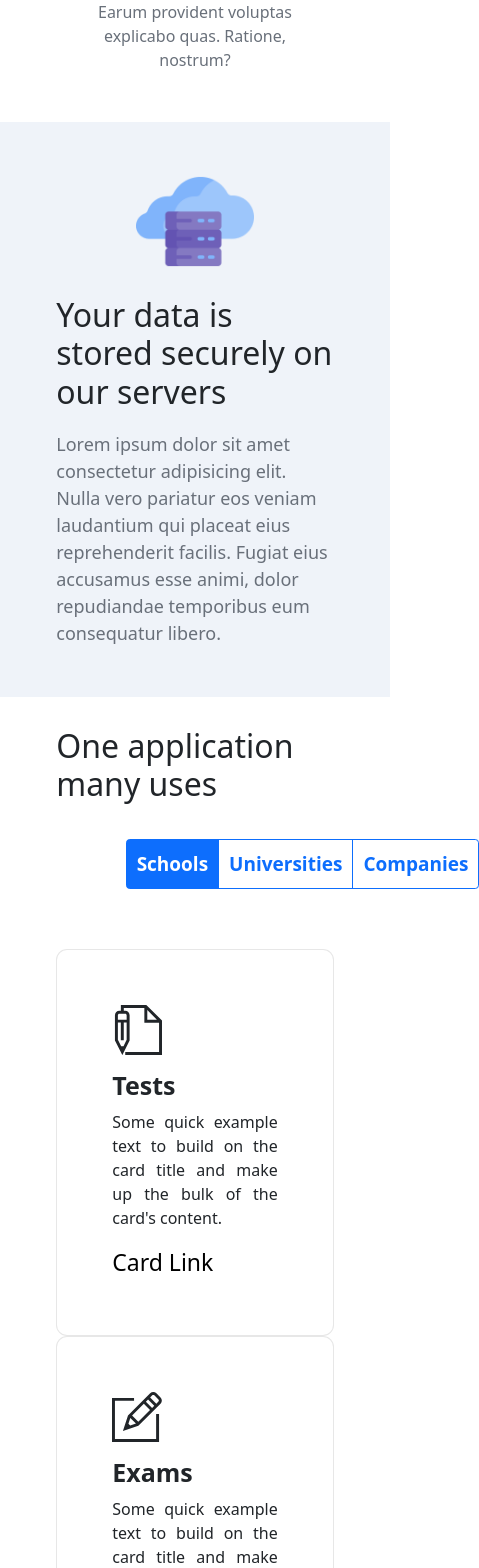
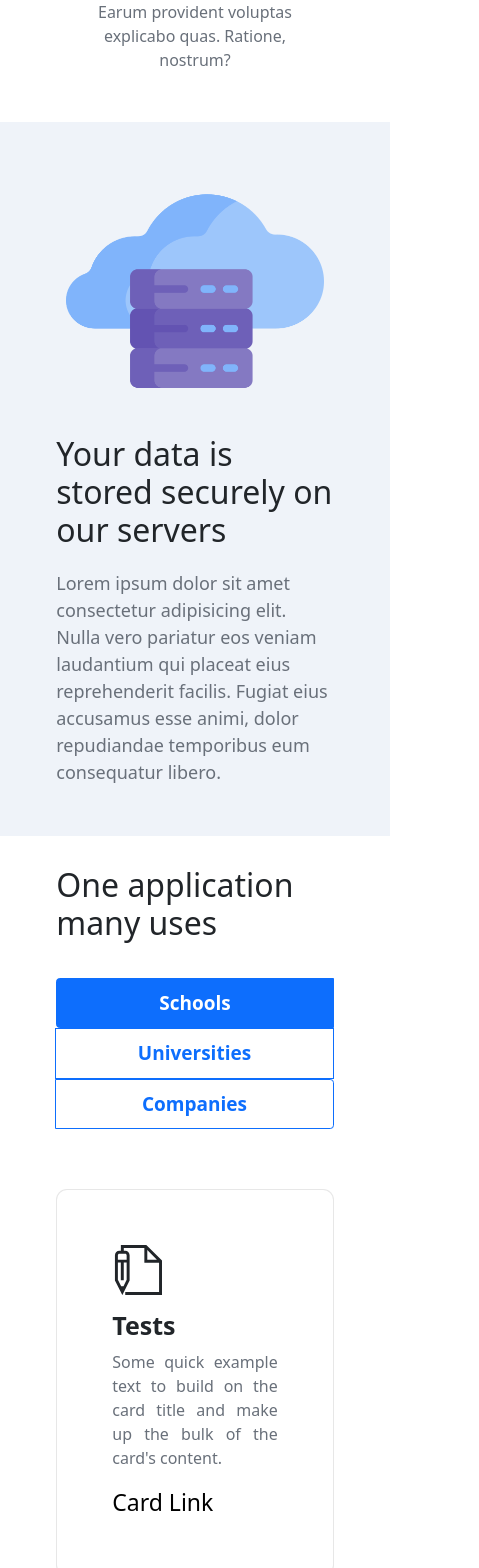
Before and after one commit to Matd127/Examify, a React (Create React App) app in the folder client/: page / in a window 390 px wide. Shown: the part 1780-3348 px from the top of the page, 479 px wide, since content can reach past the window. Built offline with nearby package versions, Linux system fonts and the light colour scheme.

Commit message:
Fix bug resize

```diff
--- a/client/src/components/storage/Storage.scss
+++ b/client/src/components/storage/Storage.scss
@@ -1,6 +1,7 @@
 $section-color: rgb(239, 243, 249);
 
 .storage {
+  overflow: hidden;
   background-color: $section-color !important;
 
   .storage-title {
@@ -14,6 +15,13 @@ $section-color: rgb(239, 243, 249);
 
   .cloud {
     width: 50%;
+
+    @media screen and (max-width: 1200px) {
+      width: 75%;
+    }
+    @media screen and (max-width: 992px) {
+      width: 100%;
+    }
   }
 
   .animate {
--- a/client/src/components/storage/Storage.tsx
+++ b/client/src/components/storage/Storage.tsx
@@ -1,19 +1,17 @@
-import { FC, useEffect, useRef, useState } from "react";
-import { InView, useInView } from "react-intersection-observer";
+import { FC, useEffect, useState } from "react";
+import { useInView } from "react-intersection-observer";
 import { Col, Row } from "react-bootstrap";
 import server from "../../assets/cloud-server.png";
 import "./Storage.scss";
 
-
 const Storage: FC = () => {
   const [animate, setAnimate] = useState(false)
-  const {ref : myRef, inView: myElementIsVisible, entry} = useInView({
+  const { ref : myRef, inView: myElementIsVisible } = useInView({
     threshold: 0.5
   })
 
   useEffect(() => {
     if (myElementIsVisible) {
-      console.log(animate)
       setAnimate(true)
     }
   }, [myElementIsVisible, animate]);
@@ -21,7 +19,7 @@ const Storage: FC = () => {
   return (
     <section id="storage" className="storage mt-3">
       <div className={`container w-75 ${animate ? 'animate' : 'opacity-0'}`} ref={myRef} >
-        <Row className="py-5">
+        <Row className="py-5 ">
           <Col
             md={6}
             className="d-flex flex-column align-items-center justify-content-center"
--- a/client/src/components/usage/Usage.tsx
+++ b/client/src/components/usage/Usage.tsx
@@ -18,7 +18,7 @@ const Usage: FC = () => {
       </Row>
       <Row>
         <Col className="d-flex justify-content-center align-items-center py-5">
-          <ButtonGroup aria-label="Basic example" className="w-50">
+          <ButtonGroup aria-label="Basic example" className="d-flex flex-column flex-sm-row w-100">
             <Button
               className={`${active === "schools" ? "active" : ""} p-3 option`}
               variant="outline-primary"
--- a/client/src/components/usage/UsageItems.scss
+++ b/client/src/components/usage/UsageItems.scss
@@ -28,6 +28,7 @@
 .card-text{
     font-size: 1.6rem !important;
     text-align: justify;
+    color: rgb(105, 112, 122);
 }
 
 .card-link {
```
